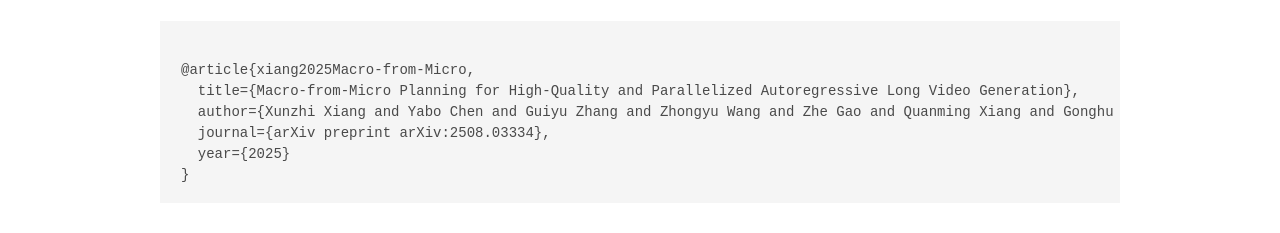
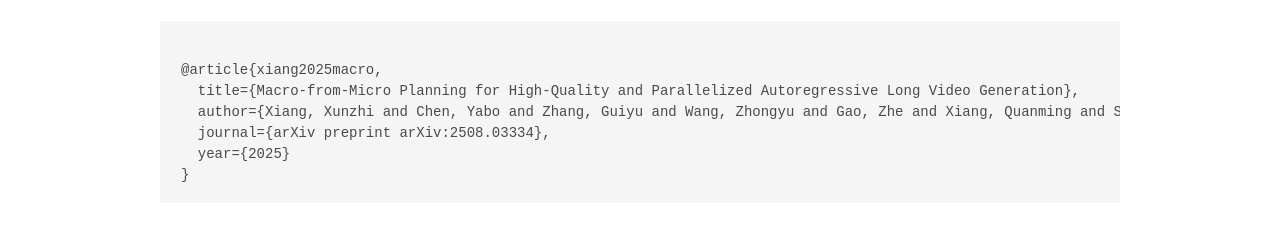
Before and after one commit to nju-xunzhixiang/Anchor-Forcing-Page, a plain HTML site: page index.html in a window 1280 px wide. Shown: the part 6733-6966 px from the top of the page. Drawn offline with nearby package versions, Linux system fonts and the light colour scheme; some icons are missing; a web font is replaced by a local one.

Commit message:
Update index.html

```diff
--- a/index.html
+++ b/index.html
@@ -929,9 +929,9 @@
   <div class="container is-max-desktop content">
     <h2 class="title">BibTeX</h2>
     <pre><code>
-@article{xiang2025Macro-from-Micro,
+@article{xiang2025macro,
   title={Macro-from-Micro Planning for High-Quality and Parallelized Autoregressive Long Video Generation},
-  author={Xunzhi Xiang and Yabo Chen and Guiyu Zhang and Zhongyu Wang and Zhe Gao and Quanming Xiang and Gonghu Shang and Junqi Liu and Haibin Huang and Yang Gao and Chi Zhang and Qi Fan and Xuelong Li},
+  author={Xiang, Xunzhi and Chen, Yabo and Zhang, Guiyu and Wang, Zhongyu and Gao, Zhe and Xiang, Quanming and Shang, Gonghu and Liu, Junqi and Huang, Haibin and Gao, Yang and others},
   journal={arXiv preprint arXiv:2508.03334},
   year={2025}
 }
```
